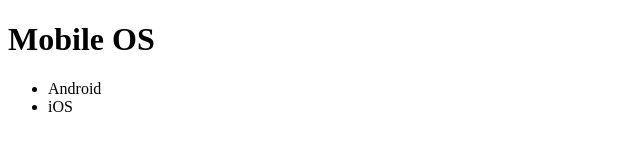
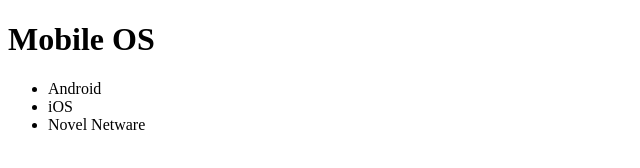
Before and after one commit to ErnestHeisi/Demo-repo, a plain HTML site: page index.html in a window 1280 px wide. Shown: the whole page, without its empty margins (0-640 px from the left). Drawn offline with Linux system fonts and the light colour scheme.

Commit message:
Update index.html

```diff
--- a/index.html
+++ b/index.html
@@ -8,6 +8,7 @@
     <ul>
         <li>Android</li>
         <li>iOS</li>
+        <li>Novel Netware
     </ul>
 </body>
 </html>
```
